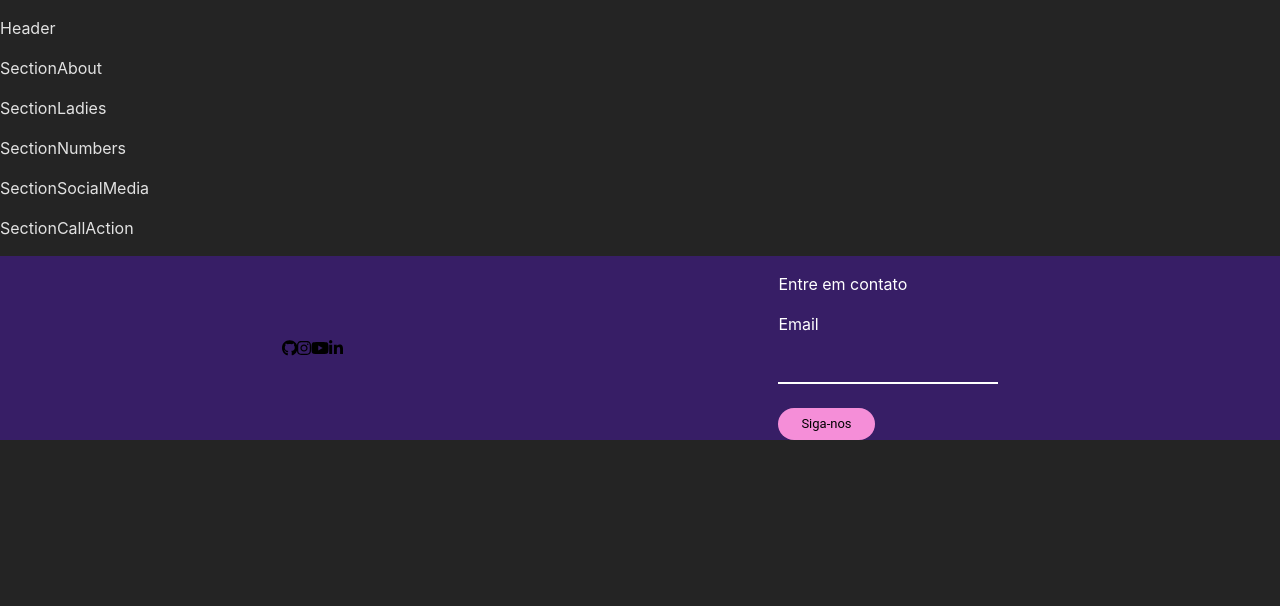
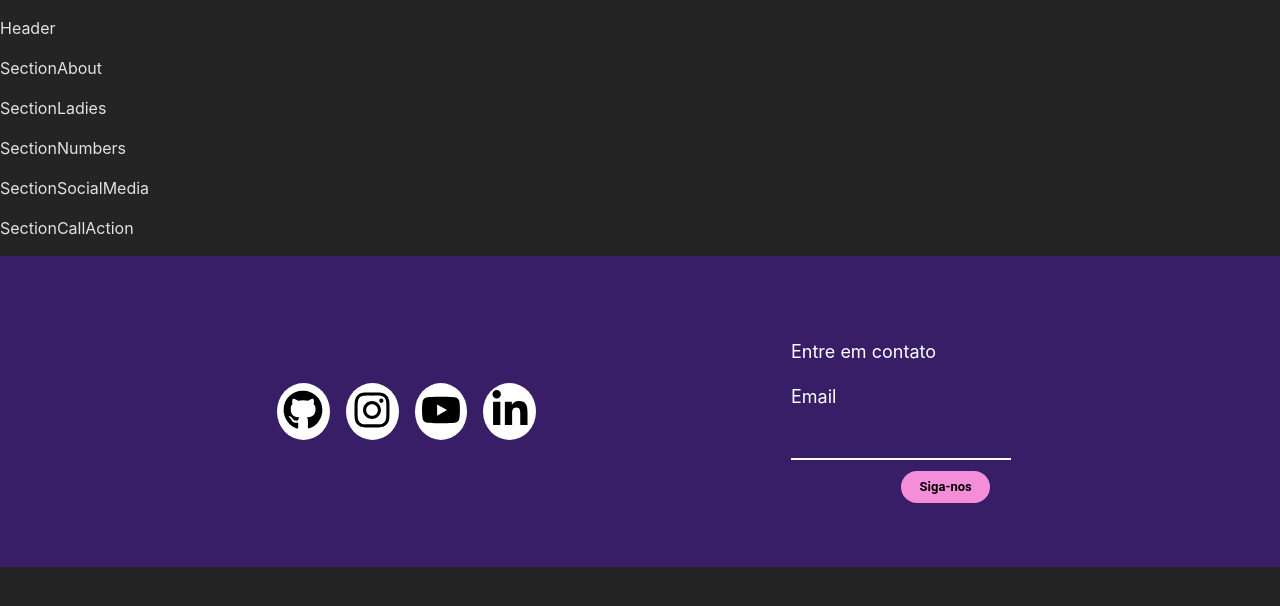
Before and after one commit to pyladiesfortaleza-admin/site-pyladies, a React (Vite) app: page / in a window 1280 px wide. Shown: the top 606 px of the page. Built offline with nearby package versions, Linux system fonts and the light colour scheme.

Commit message:
add links das redes sociais

```diff
--- a/src/components/Footer/Footer.css
+++ b/src/components/Footer/Footer.css
@@ -1,6 +1,7 @@
 footer{
     background-color: #371e66;
     color: #ffffff;
+    padding: 5%;
 }
 
 footer .githubChip{
@@ -9,14 +10,37 @@ footer .githubChip{
 
 footer .socialMediaIcon{
     color: #000000;
+    height: 2.5rem;
+    width: 2.5rem;
 }
 
-footer .sigaNos {
+footer .stackSigaNos{
+    font-weight: bold;
+    margin-left: 50%;
+    margin-top: 5%;
+}
+
+footer .stackSigaNos .sigaNos {
     background-color: #f58ed8;
     color: #000000;
-    padding: 5%;
+    padding: 9% 6% 9% 6%;
 }
 
 footer .sendEmail{
     color: #ffffff;
 }
+
+footer .gridItem{
+    display: flex;
+}
+
+footer .gridItem .socialMedia{
+    background-color: #ffffff;
+    border-radius: 50%;
+    padding: 4%;
+    margin: 5%;
+}
+
+footer .title, footer .email{
+    font-size: large;
+}
--- a/src/components/Footer/Footer.tsx
+++ b/src/components/Footer/Footer.tsx
@@ -18,20 +18,27 @@ const Footer = () => {
       <Container>
         <Grid container direction="row" justifyContent="space-around" alignItems="center">
 
-          <Grid item>
-              <FontAwesomeIcon className='socialMediaIcon' icon={faGithub} />
-              <FontAwesomeIcon className='socialMediaIcon' icon={faInstagram} />
-              <FontAwesomeIcon className='socialMediaIcon' icon={faYoutube} />
-              <FontAwesomeIcon className='socialMediaIcon' icon={faLinkedinIn} />
+          <Grid item className='gridItem'>
+            <div className='socialMedia'>
+              <a href='https://github.com/pyladiesfortaleza'><FontAwesomeIcon className='socialMediaIcon' icon={faGithub} /></a>
+            </div>
+            <div className='socialMedia'>
+              <a href='https://www.instagram.com/pyladiesfortaleza/'><FontAwesomeIcon className='socialMediaIcon' icon={faInstagram} /></a>
+            </div>
+            <div className='socialMedia'>
+              <a href='https://www.youtube.com/c/PyLadiesFortaleza'><FontAwesomeIcon className='socialMediaIcon' icon={faYoutube} /></a>
+            </div>
+            <div className='socialMedia'>
+              <a href='https://www.linkedin.com/company/pyladiesfortaleza/'><FontAwesomeIcon className='socialMediaIcon' icon={faLinkedinIn} /></a>
+            </div>
           </Grid>
           <Grid item>
-            <p>Entre em contato</p>
-            <p>Email</p>
+            <p className='title'>Entre em contato</p>
+            <p className='email'>Email</p>
             <ThemeProvider theme={theme}>
               <TextField className="sendEmail" id="standard-basic" variant="standard" color="primary" focused></TextField>
             </ThemeProvider>
-            <br/><br/>
-            <Stack direction="row" spacing={1}>
+            <Stack className="stackSigaNos" direction="row" spacing={1}>
               <Chip className="sigaNos" label="Siga-nos" component="a" href='#' clickable/>
             </Stack>
           </Grid>
```
